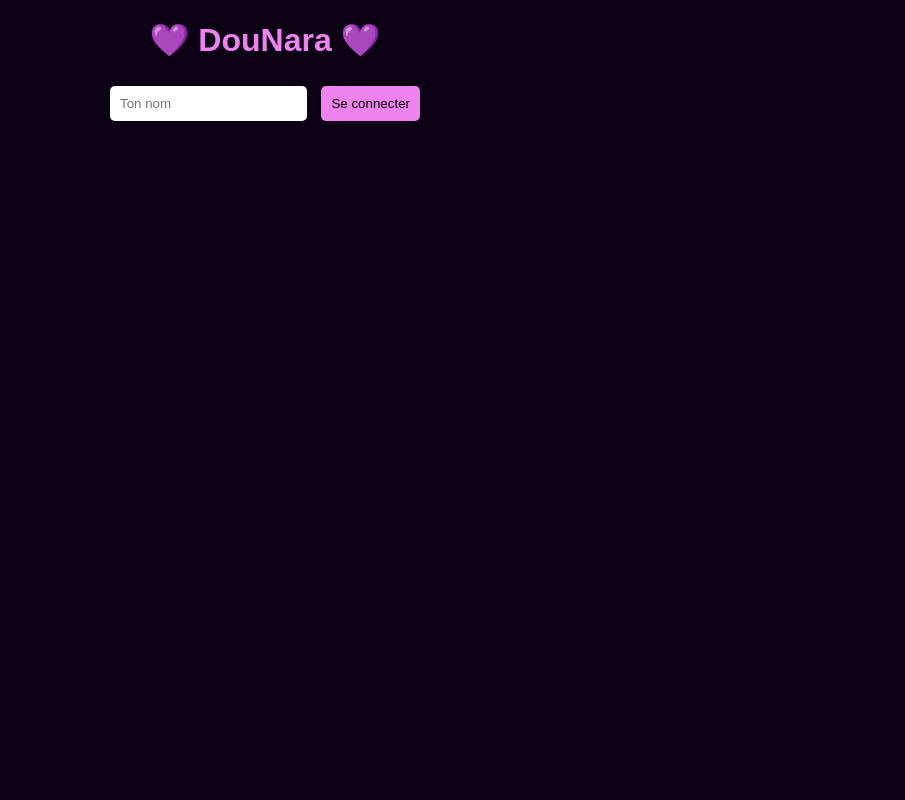
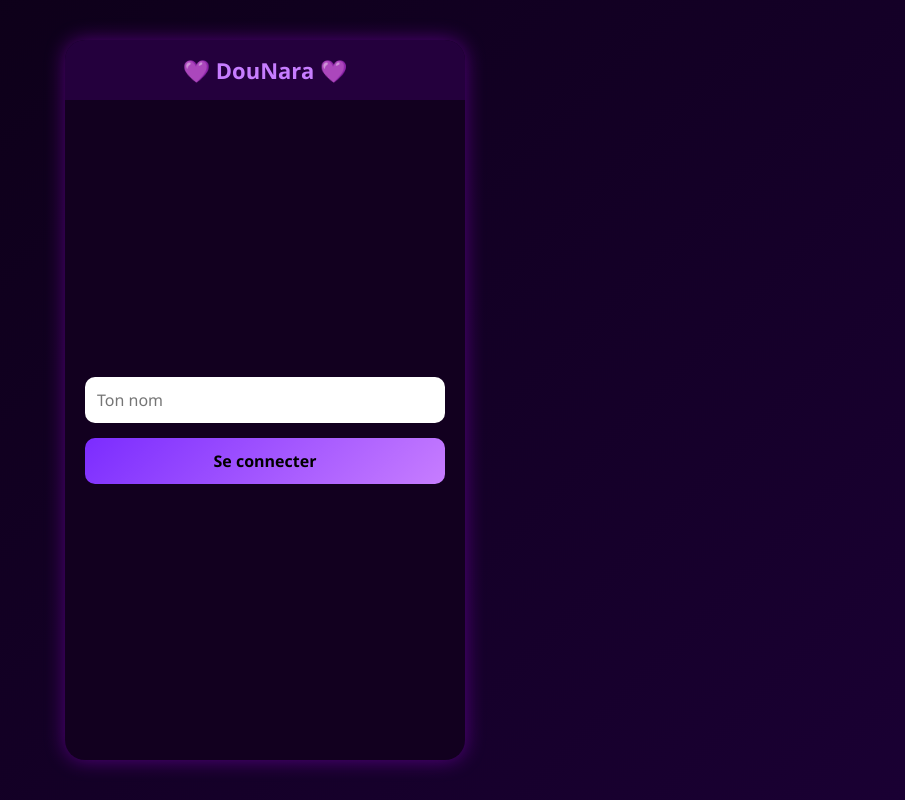
Before and after one commit to Masterclean-nettoyeur/dounara-chat, a website: page public/index.html in a window 1280 px wide. Shown: the whole page, without its empty margins (375-1280 px from the left). Drawn offline with nearby package versions, Linux system fonts and the light colour scheme; no server answers.

Commit message:
Update index.html

```diff
--- a/public/index.html
+++ b/public/index.html
@@ -2,34 +2,125 @@
 <html lang="fr">
 <head>
 <meta charset="UTF-8">
+<meta name="viewport" content="width=device-width, initial-scale=1.0">
 <title>DouNara</title>
 <script src="/socket.io/socket.io.js"></script>
+
 <style>
+* {
+  box-sizing: border-box;
+  margin: 0;
+  padding: 0;
+  font-family: "Segoe UI", Arial, sans-serif;
+}
+
 body {
+  background: linear-gradient(135deg, #0b0014, #1a0033);
+  color: #e0b3ff;
+  min-height: 100vh;
+  display: flex;
+  justify-content: center;
+  align-items: center;
+}
+
+.app {
+  background: #12001f;
+  width: 100%;
+  max-width: 400px;
+  height: 90vh;
+  border-radius: 20px;
+  box-shadow: 0 0 20px rgba(180, 0, 255, 0.4);
+  display: flex;
+  flex-direction: column;
+  overflow: hidden;
+}
+
+header {
+  background: #24003d;
+  padding: 15px;
+  text-align: center;
+  font-size: 22px;
+  font-weight: bold;
+  color: #c77dff;
+}
+
+#login, #chat {
+  flex: 1;
+  display: flex;
+  flex-direction: column;
+  justify-content: center;
+  align-items: center;
+  padding: 20px;
+}
+
+input {
+  width: 100%;
+  padding: 12px;
+  border-radius: 10px;
+  border: none;
+  margin-bottom: 15px;
+  font-size: 16px;
+}
+
+button {
+  width: 100%;
+  padding: 12px;
+  border-radius: 10px;
+  border: none;
+  background: linear-gradient(135deg, #7b2cff, #c77dff);
+  color: black;
+  font-size: 16px;
+  font-weight: bold;
+}
+
+#chat {
+  display: none;
+}
+
+#messages {
+  flex: 1;
+  width: 100%;
   background: #0b0014;
-  color: violet;
-  font-family: Arial;
-  text-align: center;
+  border-radius: 10px;
+  padding: 10px;
+  overflow-y: auto;
+  margin-bottom: 10px;
 }
-#chat { display:none; }
-input, button {
-  padding:10px;
-  margin:5px;
-  border:none;
-  border-radius:5px;
+
+.message.me {
+  text-align: right;
+  margin: 5px 0;
+  color: #d38cff;
 }
-button { background: violet; color:black; }
-#messages {
-  border:1px solid violet;
-  height:300px;
-  overflow:auto;
-  margin:10px;
+
+.message.other {
+  text-align: left;
+  margin: 5px 0;
+  color: #ffffff;
+}
+
+.footer {
+  display: flex;
+  gap: 5px;
+}
+
+.footer input {
+  flex: 1;
+}
+
+@media (max-width: 480px) {
+  .app {
+    height: 100vh;
+    border-radius: 0;
+  }
 }
 </style>
 </head>
 
 <body>
-<h1>💜 DouNara 💜</h1>
+
+<div class="app">
+  <header>💜 DouNara 💜</header>
 
   <div id="login">
     <input id="name" placeholder="Ton nom">
@@ -38,8 +129,11 @@ button { background: violet; color:black; }
 
   <div id="chat">
     <div id="messages"></div>
-  <input id="msg" placeholder="Message">
-  <button onclick="send()">Envoyer</button>
+    <div class="footer">
+      <input id="msg" placeholder="Ton message...">
+      <button onclick="send()">➤</button>
+    </div>
+  </div>
 </div>
 
 <script>
@@ -47,12 +141,13 @@ const socket = io();
 
 function join(){
   let name = document.getElementById("name").value;
+  if(name.trim() === "") return alert("Entre ton nom");
   socket.emit("join", name);
 }
 
 socket.on("joined", ()=>{
   document.getElementById("login").style.display="none";
-  document.getElementById("chat").style.display="block";
+  document.getElementById("chat").style.display="flex";
 });
 
 socket.on("full", ()=>{
@@ -61,19 +156,22 @@ socket.on("full", ()=>{
 
 function send(){
   let msg = document.getElementById("msg").value;
+  if(msg.trim() === "") return;
   socket.emit("message", msg);
-  add("Moi: "+msg);
+  addMessage(msg, "me");
   document.getElementById("msg").value="";
 }
 
 socket.on("message", (msg)=>{
-  add("Lui: "+msg);
+  addMessage(msg, "other");
 });
 
-function add(text){
+function addMessage(text, type){
   let div = document.createElement("div");
+  div.className = "message " + type;
   div.textContent = text;
   document.getElementById("messages").appendChild(div);
+  document.getElementById("messages").scrollTop = messages.scrollHeight;
 }
 </script>
 
```
Lines whose indentation alone changed are shown as unchanged.
